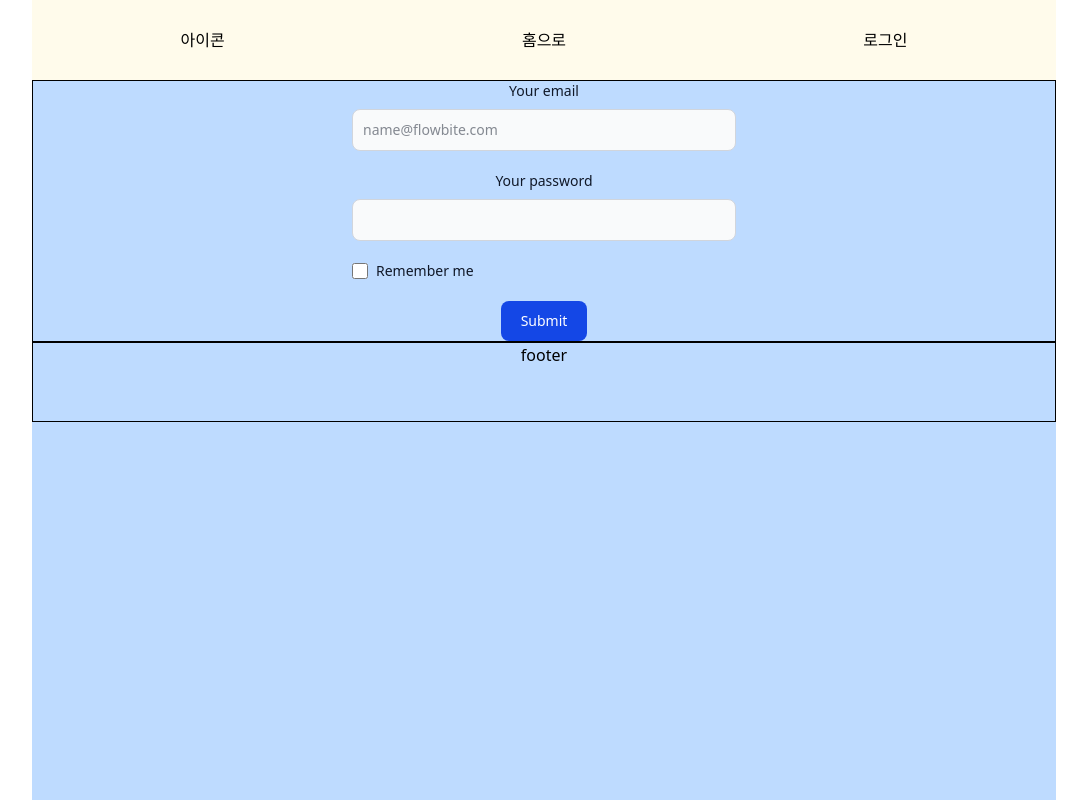
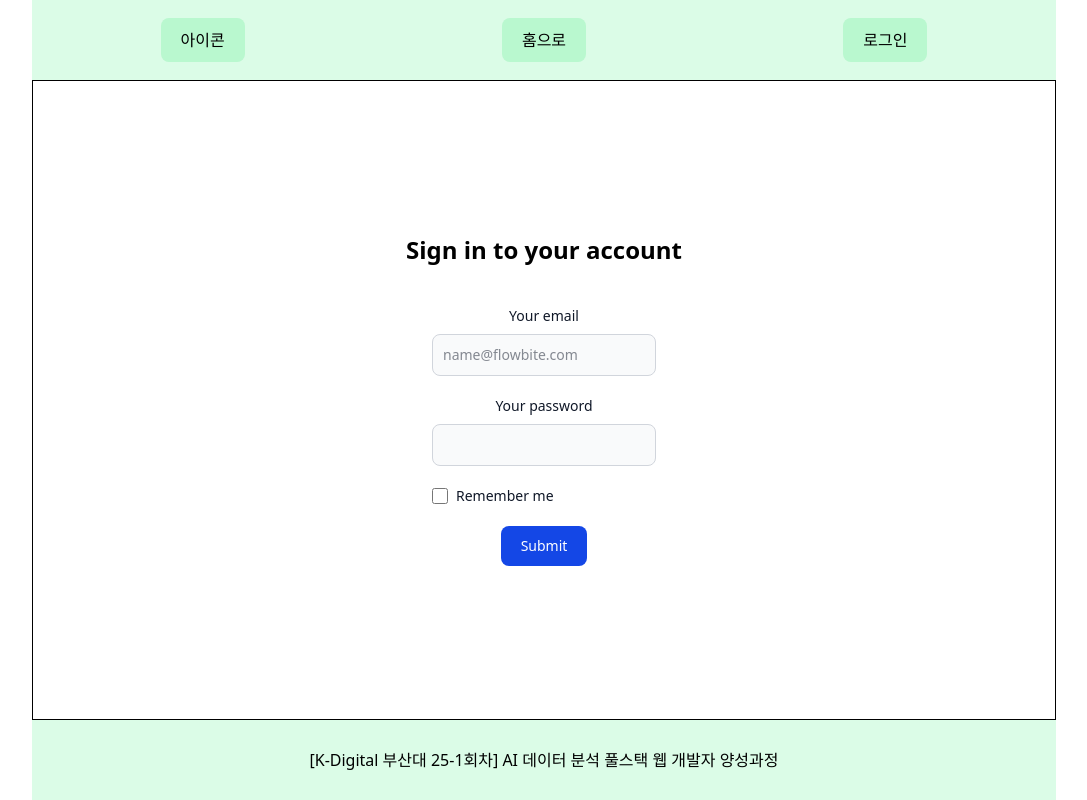
Before and after one commit to yeeun234/kdt01_login, a React (Vite) app: page / in a window 1280 px wide. Shown: the whole page, without its empty margins (96-1183 px from the left). Built offline with nearby package versions, Linux system fonts and the light colour scheme.

Commit message:
레이아웃 잡기

```diff
--- a/src/App.css
+++ b/src/App.css
@@ -17,26 +17,3 @@
 .logo.react:hover {
   filter: drop-shadow(0 0 2em #61dafbaa);
 }
-
-@keyframes logo-spin {
-  from {
-    transform: rotate(0deg);
-  }
-  to {
-    transform: rotate(360deg);
-  }
-}
-
-@media (prefers-reduced-motion: no-preference) {
-  a:nth-of-type(2) .logo {
-    animation: logo-spin infinite 20s linear;
-  }
-}
-
-.card {
-  padding: 2em;
-}
-
-.read-the-docs {
-  color: #888;
-}
--- a/src/App.jsx
+++ b/src/App.jsx
@@ -5,15 +5,16 @@ function App() {
 
 
   return (
-    <div className='w-full xl:w-8/10 h-screen mx-auto flex flex-col bg-blue-200'>
+    <div className='w-full xl:w-8/10 h-screen mx-auto flex flex-col'>
       <header className='w-full h-20 flex justify-center '>
         <Nav/>
       </header>
-      <main className='w-full  border 1px solid '>
+      <main className='w-full  border 1px solid flex-grow text-center
+      flex flex-col justify-start items-center overflow-y-auto '>
         <Home/>
       </main>
-      <footer className='w-full h-20 border 1px solid '>
-       footer
+      <footer className='w-full h-20  flex justify-center items-center bg-green-100'>
+       [K-Digital 부산대 25-1회차] AI 데이터 분석 풀스택 웹 개발자 양성과정
       </footer>
     </div>
   )
--- a/src/components/Home.jsx
+++ b/src/components/Home.jsx
@@ -1,7 +1,7 @@
 import Login from "./Login"
 export default function Home() {
   return (
-    <div>
+    <div className="w-full h-full flex justify-center items-center">
       <Login></Login>
     </div>
   )
--- a/src/components/Login.jsx
+++ b/src/components/Login.jsx
@@ -1,6 +1,9 @@
 export default function Login() {
   return (
-    <div>
+    <div className="w-full h-full flex flex-col justify-center items-center">
+        <h1 className="font-bold text-2xl mb-10">
+            Sign in to your account
+        </h1>
         <form className="max-w-sm mx-auto">
         <div className="mb-5">
             <label for="email" className="block mb-2 text-sm font-medium text-gray-900 dark:text-white">Your email</label>
--- a/src/components/Nav.jsx
+++ b/src/components/Nav.jsx
@@ -1,9 +1,9 @@
 export default function Nav() {
   return (
-    <div className=" w-full h-full bg-amber-50 flex justify-around items-center">
-         <div>아이콘</div>
-        <div>홈으로</div>
-        <div>로그인</div>
+    <div className=" w-full h-full bg-green-100 flex justify-around items-center">
+        <a href="#" className="bg-green-200  hover:bg-green-300   rounded-lg  sm:w-auto px-5 py-2.5 text-center">아이콘</a>
+        <a href="#" className="bg-green-200  hover:bg-green-300   rounded-lg  sm:w-auto px-5 py-2.5 text-center">홈으로</a>
+        <a href="#" className="bg-green-200  hover:bg-green-300   rounded-lg  sm:w-auto px-5 py-2.5 text-center">로그인</a>
     </div>
   )
 }
```
